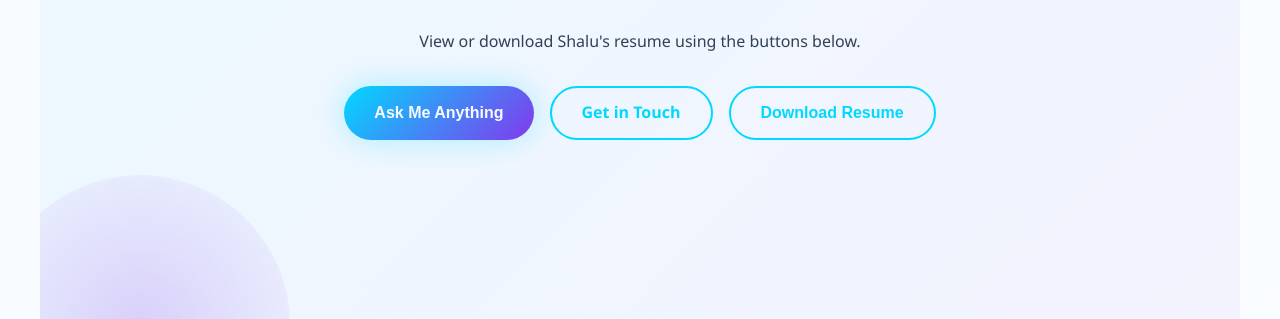
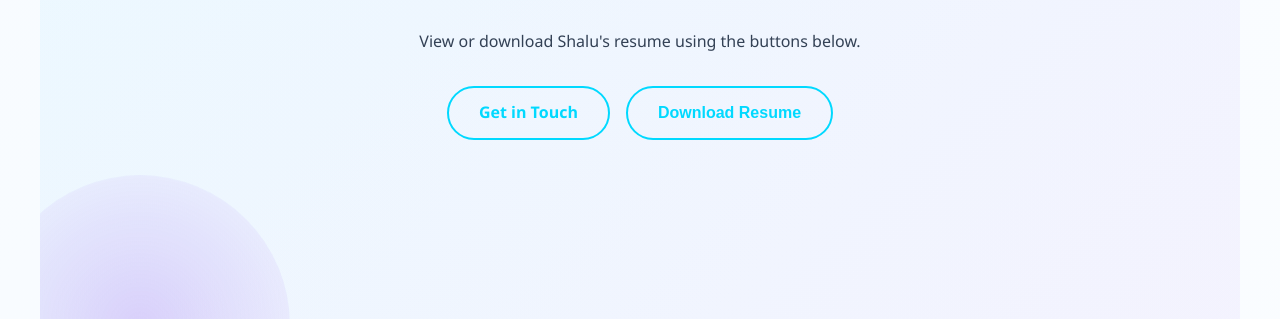
Before and after one commit to shrivastava92/shalu-shrivastava.github.io, a plain HTML site: page index.html in a window 1280 px wide. Shown: the part 481-800 px from the top of the page. Drawn offline with Linux system fonts and the light colour scheme.

Commit message:
Removed Ask me anything button

```diff
--- a/index.html
+++ b/index.html
@@ -459,7 +459,7 @@
             <p>Professional Resume</p>
             <p style="font-size: 1rem; margin-top: 1rem;">View or download Shalu's resume using the buttons below.</p>
             <div class="cta-buttons">
-                <button class="btn btn-primary" onclick="document.getElementById('qa').scrollIntoView({behavior: 'smooth'})">Ask Me Anything</button>
+                <!-- <button class="btn btn-primary" onclick="document.getElementById('qa').scrollIntoView({behavior: 'smooth'})">Ask Me Anything</button> -->
                 <a href="#contact" class="btn btn-secondary">Get in Touch</a>
                 <button id="downloadResumeBtn" class="btn btn-secondary">Download Resume</button>
             </div>
```
